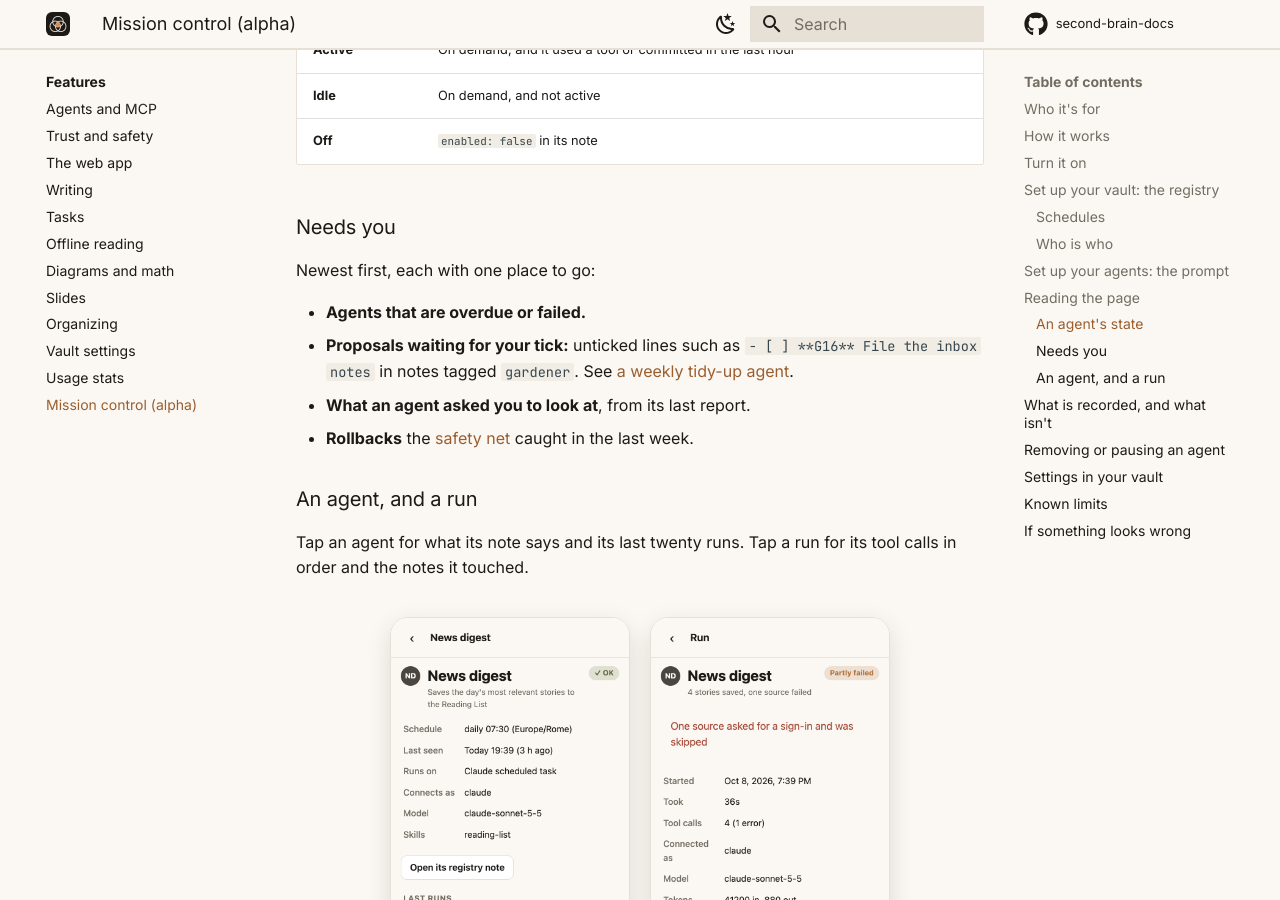
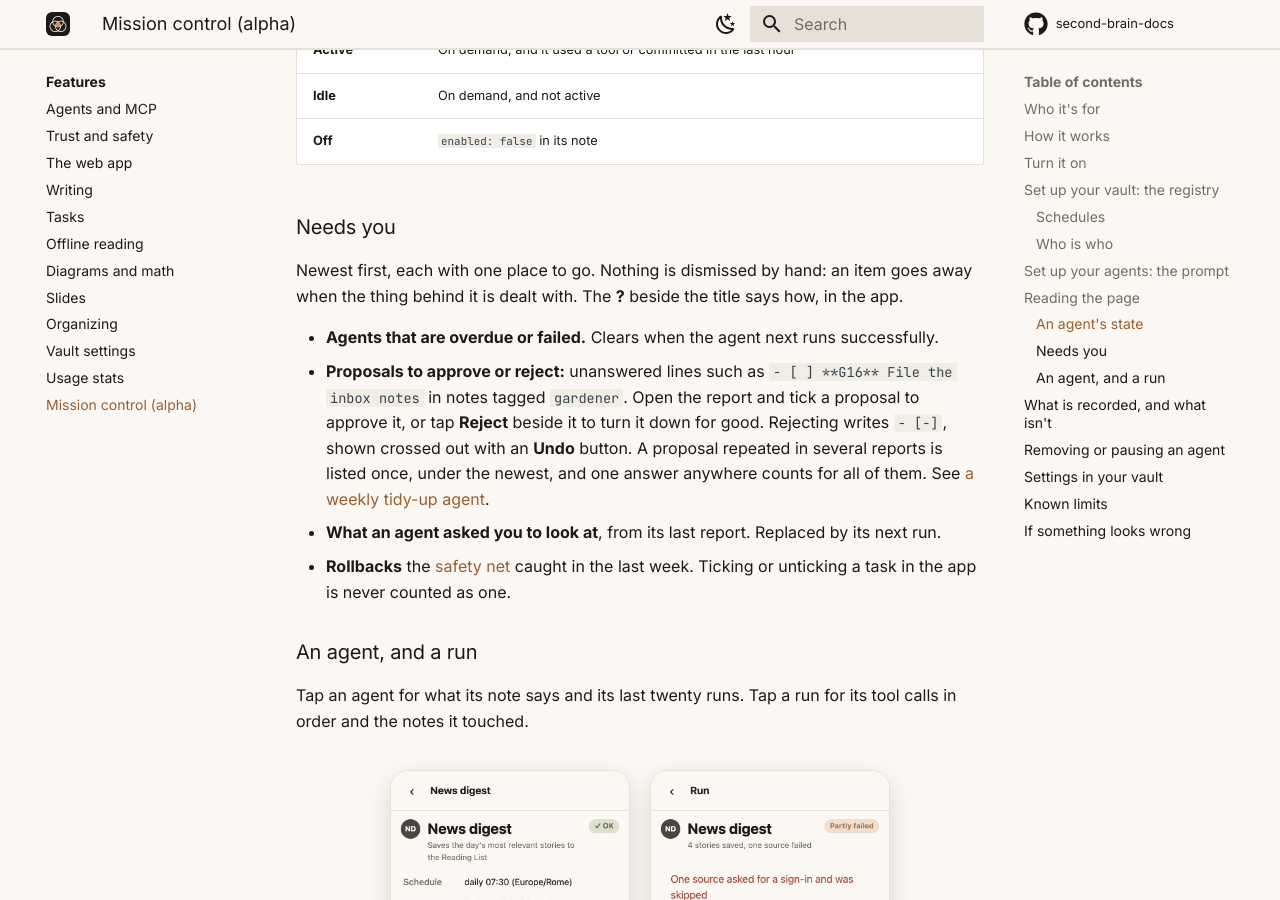
Before and after one commit to blanzp/second-brain-docs, an MkDocs documentation site: the page built from docs/features/mission-control.md, in a window 1280 px wide and 900 px high, scrolled down 6765 px. Built offline with MkDocs 1.6.1 and Material for MkDocs 9.7.7, drawn with Linux system fonts in a browser that asks for light colours; comment, search, counter and statistics services are not loaded.

Commit message:
Mission control: rejecting proposals, and how Needs you items clear
The feature page and the tidy-up guide describe Reject ("- [-]"), proposals counted
once by ID, and what clears each kind of item. The demo server passes a reject through.

Co-Authored-By: Claude Opus 5.5 <noreply@anthropic.com>

```diff
--- a/docs/features/mission-control.md
+++ b/docs/features/mission-control.md
@@ -185,12 +185,12 @@ What `report_run` takes:
 
 ### Needs you
 
-Newest first, each with one place to go:
+Newest first, each with one place to go. Nothing is dismissed by hand: an item goes away when the thing behind it is dealt with. The **?** beside the title says how, in the app.
 
-- **Agents that are overdue or failed.**
-- **Proposals waiting for your tick:** unticked lines such as `- [ ] **G16** File the inbox notes` in notes tagged `gardener`. See [a weekly tidy-up agent](../guides/multi-agent.md#3-a-weekly-tidy-up-agent-with-checkbox-approvals).
-- **What an agent asked you to look at**, from its last report.
-- **Rollbacks** the [safety net](safety.md) caught in the last week.
+- **Agents that are overdue or failed.** Clears when the agent next runs successfully.
+- **Proposals to approve or reject:** unanswered lines such as `- [ ] **G16** File the inbox notes` in notes tagged `gardener`. Open the report and tick a proposal to approve it, or tap **Reject** beside it to turn it down for good. Rejecting writes `- [-]`, shown crossed out with an **Undo** button. A proposal repeated in several reports is listed once, under the newest, and one answer anywhere counts for all of them. See [a weekly tidy-up agent](../guides/multi-agent.md#3-a-weekly-tidy-up-agent-with-checkbox-approvals).
+- **What an agent asked you to look at**, from its last report. Replaced by its next run.
+- **Rollbacks** the [safety net](safety.md) caught in the last week. Ticking or unticking a task in the app is never counted as one.
 
 ### An agent, and a run
 
```
Also changed, not shown: docs/guides/multi-agent.md (+3 -3 lines), 1 other file.
